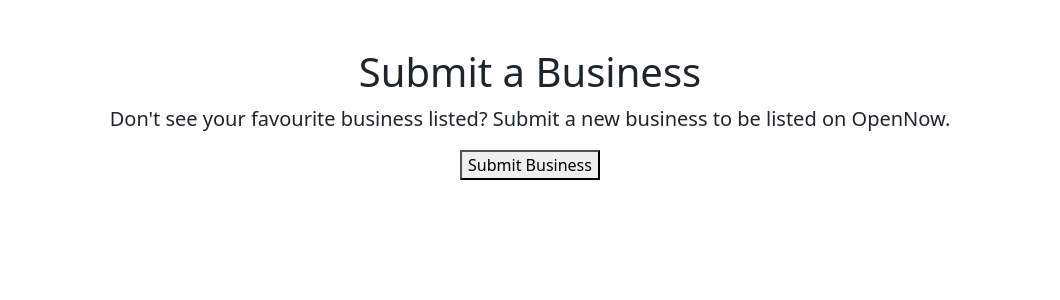
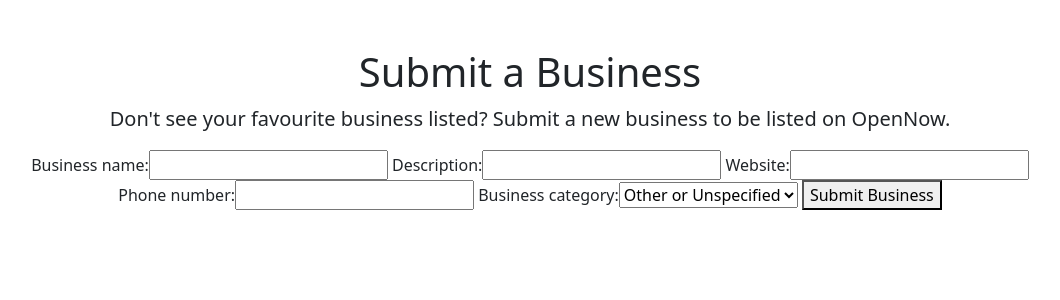
Before and after one commit to AndrewNguyen1/open-now, a Django app: page /open_now/business-form/ in a window 1280 px wide. Shown: the part 56-356 px from the top of the page, without its empty margins (110-1170 px from the left). Run offline with Django 3.2, Linux system fonts and the light colour scheme; some libraries are stand-ins or nearby versions.

Commit message:
updated BusinessFormView as CreateView in views.py, added new imports to views.py

```diff
--- a/open_now/templates/open_now/business_form.html
+++ b/open_now/templates/open_now/business_form.html
@@ -14,7 +14,7 @@ Submit a Business{% endblock top-header %}
 {% block upper-body %}
 <form method="post">
     {% csrf_token %}
-    <table>{{ form.as_table }}</table>
+    {{form}}
     <button type="submit">Submit Business</button>
 </form>
 {% endblock upper-body %}
--- a/open_now/views.py
+++ b/open_now/views.py
@@ -9,8 +9,7 @@ from django.urls import reverse
 from django.http import HttpResponse, HttpResponseRedirect
 from .forms import *
 from django.shortcuts import redirect, render
-
-
+from django.views.generic import CreateView
 from django.views import generic
 
 from .models import Login
@@ -46,9 +45,10 @@ class BusinessView(generic.ListView):
         return Business.objects.all()
         return
 
-class BusinessFormView(generic.ListView):
+class BusinessFormView(generic.CreateView):
+    model = Business
     template_name = 'open_now/business_form.html'
-
+    fields = ('business_name','description','website','phone_number','business_category')
     def get_queryset(self):
         """
         """
@@ -115,3 +115,15 @@ def create_businessimage(request):
 
     context = { 'form':form }
     return render(request,'open_now/business-form/create-businessimage.html',context)
+
+"""def createNewBusiness(request):
+    form = CreateBusinessForm()
+    if request.method == 'POST':
+        form = CreateBusinessForm(request.POST)
+        if form.is_valid():
+            form.save()
+            return redirect('/open_now/business-form')
+    else:
+        form = CreateBusinessForm()
+    context={'form':form}
+    return render(request, 'open_now/business_form.html',context)"""
```
